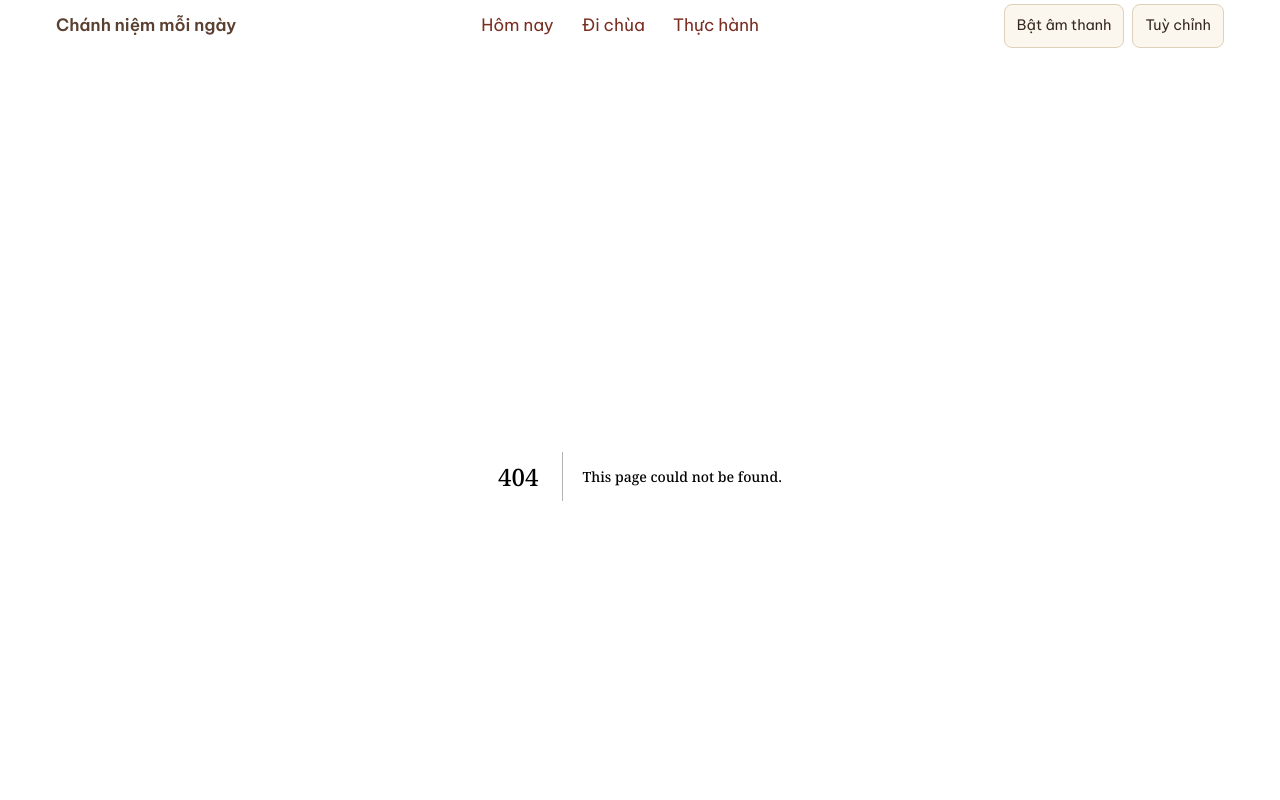
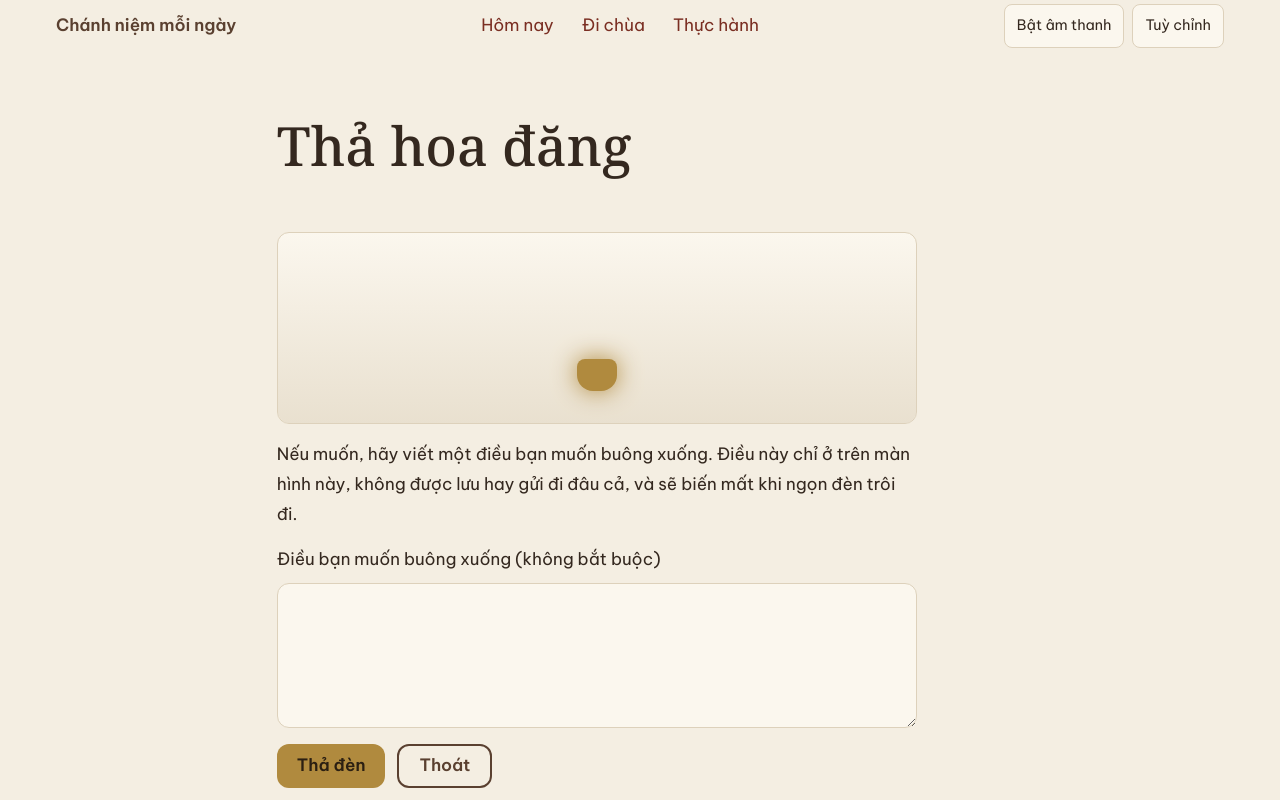
Before and after one commit to quangnguyen-star/di-chua-online, a Next.js app: page /places/pond/lantern in a window 1280 px wide. Before the commit this address had no page. Shown: the top 800 px of the page. Built offline with nearby package versions, Linux system fonts and the light colour scheme.

Commit message:
DCO-27: P10 Pond lantern: Thả hoa đăng (private thought) (feature/dco-27-p10-pond-lantern-th-hoa-ng)

```diff
--- /dev/null
+++ b/src/app/places/pond/lantern/LanternFlow.tsx
@@ -0,0 +1,128 @@
+"use client";
+
+import Link from "next/link";
+import { useRouter } from "next/navigation";
+import { useEffect, useRef, useState } from "react";
+import { activities } from "@/content/places";
+import { useAtmosphere } from "@/components/atmosphere";
+import styles from "./lantern.module.css";
+
+const MAX_LENGTH = 500;
+const RELEASE_MS = 4000;
+
+type Phase = "writing" | "releasing" | "released";
+
+/** The one optional continuation, read from the registry's next field on the lantern activity. */
+const nextId = activities.find((a) => a.id === "lantern")?.next;
+const nextStep = activities.find((a) => a.id === nextId && a.ready);
+
+export default function LanternFlow() {
+  const router = useRouter();
+  const { scene, cue } = useAtmosphere();
+  const [phase, setPhase] = useState<Phase>("writing");
+  const [thought, setThought] = useState("");
+  const timer = useRef<ReturnType<typeof setTimeout> | null>(null);
+
+  useEffect(() => {
+    scene("pond");
+  }, [scene]);
+
+  useEffect(
+    () => () => {
+      if (timer.current) clearTimeout(timer.current);
+    },
+    [],
+  );
+
+  const release = () => {
+    if (phase !== "writing") return;
+    setPhase("releasing");
+    cue("water");
+    timer.current = setTimeout(() => {
+      timer.current = null;
+      setThought("");
+      setPhase("released");
+    }, RELEASE_MS);
+  };
+
+  const leave = () => {
+    if (timer.current) clearTimeout(timer.current);
+    timer.current = null;
+    setThought("");
+    router.push("/");
+  };
+
+  return (
+    <div className={styles.root}>
+      <h1>Thả hoa đăng</h1>
+      <div className={styles.live} role="status" aria-live="polite" data-testid="lantern-announcement">
+        {phase === "releasing" ? "Ngọn đèn đang trôi đi" : phase === "released" ? "Ngọn đèn đã trôi đi" : ""}
+      </div>
+
+      <div className={styles.pond} data-phase={phase} data-testid="lantern-scene" aria-hidden="true">
+        <div className={styles.water} />
+        <div className={styles.lantern} />
+      </div>
+
+      {phase !== "released" && (
+        <>
+          <p className={styles.prompt}>
+            Nếu muốn, hãy viết một điều bạn muốn buông xuống. Điều này chỉ ở trên màn hình này, không được lưu hay gửi đi
+            đâu cả, và sẽ biến mất khi ngọn đèn trôi đi.
+          </p>
+          <label className={styles.field}>
+            <span>Điều bạn muốn buông xuống (không bắt buộc)</span>
+            <textarea
+              value={thought}
+              maxLength={MAX_LENGTH}
+              rows={4}
+              readOnly={phase === "releasing"}
+              autoComplete="off"
+              spellCheck={false}
+              data-testid="lantern-thought"
+              onChange={(e) => setThought(e.target.value)}
+            />
+          </label>
+          <div className={styles.controls}>
+            <button
+              type="button"
+              className="button"
+              disabled={phase === "releasing"}
+              data-testid="lantern-release"
+              onClick={release}
+            >
+              {phase === "releasing" ? "Đèn đang trôi đi…" : "Thả đèn"}
+            </button>
+            <button type="button" className="button button--quiet" data-testid="lantern-exit" onClick={leave}>
+              Thoát
+            </button>
+          </div>
+        </>
+      )}
+
+      {phase === "released" && (
+        <>
+          <h2 className={styles.label} data-testid="lantern-released">
+            Ngọn đèn đã trôi đi
+          </h2>
+          <p className={styles.prompt}>Điều bạn viết đã được buông xuống và không còn ở đâu cả.</p>
+          {nextStep && (
+            <div className={styles.next}>
+              <p>Nếu muốn, bạn có thể ở lại thêm một chút:</p>
+              <div className={styles.controls}>
+                <Link className="button button--quiet" href={nextStep.href} data-testid="lantern-next">
+                  {nextStep.label}
+                </Link>
+              </div>
+            </div>
+          )}
+          <div className={styles.controls}>
+            <button type="button" className="button" data-testid="lantern-exit" onClick={leave}>
+              Về trang chủ
+            </button>
+          </div>
+        </>
+      )}
+    </div>
+  );
+}
--- /dev/null
+++ b/src/app/places/pond/lantern/lantern.module.css
@@ -0,0 +1,21 @@
+.root { display: flex; flex-direction: column; gap: 1rem; max-width: 40rem; }
+.prompt { margin: 0; max-width: 60ch; }
+.label { margin: 0; font-size: 1.5rem; }
+.field { display: flex; flex-direction: column; gap: 0.5rem; }
+.field textarea { font: inherit; padding: 0.75rem; border: 1px solid var(--border); border-radius: var(--radius); background: var(--surface); color: inherit; resize: vertical; }
+.controls { display: flex; flex-wrap: wrap; gap: 0.75rem; }
+.next { display: flex; flex-direction: column; gap: 0.5rem; padding: 1rem; border: 1px solid var(--border); border-radius: var(--radius); background: var(--surface); }
+.next p { margin: 0; }
+.live { position: absolute; width: 1px; height: 1px; overflow: hidden; clip-path: inset(50%); white-space: nowrap; }
+.pond { position: relative; height: 12rem; border-radius: var(--radius); overflow: hidden; border: 1px solid var(--border); background: var(--surface); }
+.water { position: absolute; inset: 0; background: linear-gradient(180deg, transparent, var(--border)); opacity: 0.6; }
+.lantern { position: absolute; left: 50%; bottom: 2rem; width: 2.5rem; height: 2rem; margin-left: -1.25rem; border-radius: 0.5rem 0.5rem 1rem 1rem; background: var(--gold); box-shadow: 0 0 1.5rem var(--gold); transition: none; }
+.pond[data-phase="releasing"] .lantern { animation: drift 4s ease-in forwards; }
+.pond[data-phase="released"] .lantern { left: 85%; bottom: 3rem; opacity: 0.35; box-shadow: none; }
+@keyframes drift {
+  from { left: 50%; bottom: 2rem; opacity: 1; }
+  to { left: 85%; bottom: 3rem; opacity: 0.35; }
+}
+@media (prefers-reduced-motion: reduce) {
+  .pond[data-phase="releasing"] .lantern { animation: none; }
+}
--- /dev/null
+++ b/src/app/places/pond/lantern/page.tsx
@@ -0,0 +1,7 @@
+import LanternFlow from "./LanternFlow";
+
+export const metadata = { title: "Thả hoa đăng" };
+
+export default function LanternPage() {
+  return <LanternFlow />;
+}
--- a/src/content/places.ts
+++ b/src/content/places.ts
@@ -25,7 +25,7 @@ export const activities: Activity[] = [
   { id: "tea", place: "veranda", label: "Uống trà", href: "/practices/tea", ready: true },
   { id: "sweeping", place: "courtyard", label: "Quét sân", href: "/places/courtyard/sweeping", ready: false, next: "breathing" },
   { id: "incense", place: "hall", label: "Thắp hương", href: "/places/hall/incense", ready: false, next: "sitting" },
-  { id: "lantern", place: "pond", label: "Thả đèn", href: "/places/pond/lantern", ready: false, next: "tea" },
+  { id: "lantern", place: "pond", label: "Thả đèn", href: "/places/pond/lantern", ready: true, next: "tea" },
 ];
 
 /** Where a finished visit continues. */
```
Also changed, not shown: 1 other file (tests, documents, lock files or other folders).
